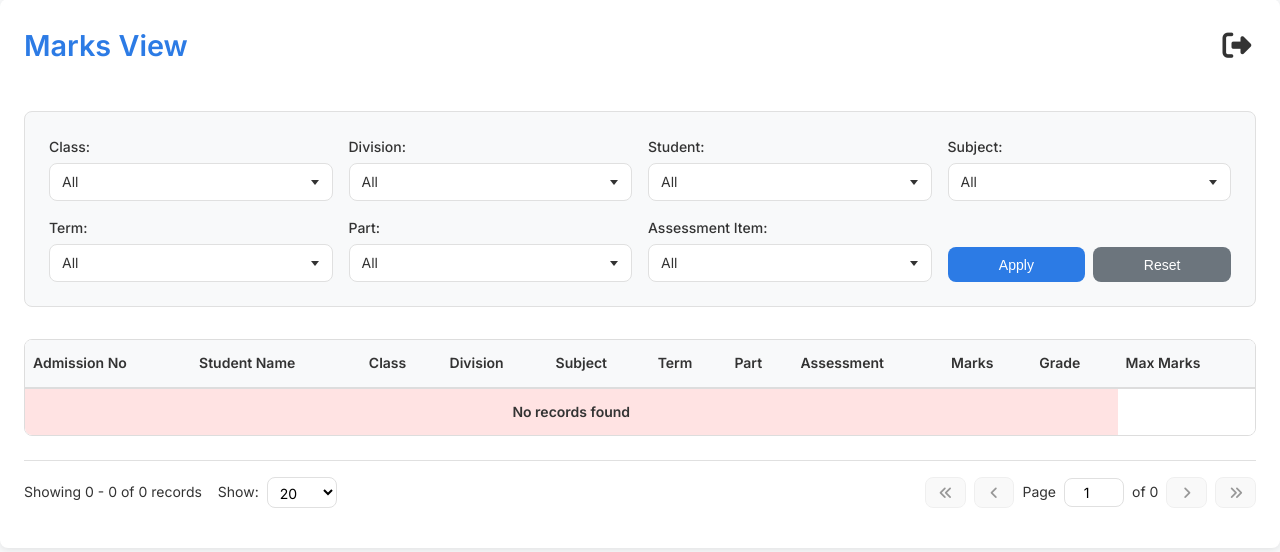
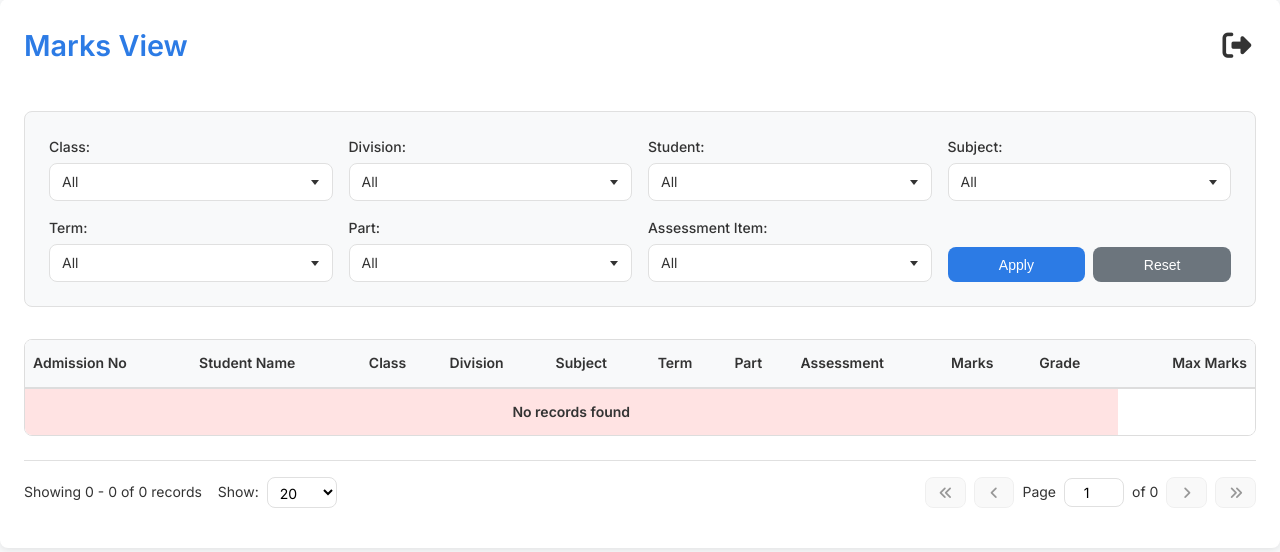
Before and after one commit to imcbsglobal/magnet_safa_app, a Django app: template school/templates/school/mark_view.html in a window 1280 px wide. Shown: the part 33-585 px from the top of the page. Run offline with Django 4.2, Linux system fonts and the light colour scheme; the template is opened without the code that fills it, so the values that code supplies are empty; some libraries are stand-ins or nearby versions.

Commit message:
Table last row heading alignment adjusted

```diff
--- a/school/static/school/css/mark-view.css
+++ b/school/static/school/css/mark-view.css
@@ -479,6 +479,10 @@ button:active {
   background-color: var(--table-admission-row-color);
 }
 
+.marks-table thead th:nth-child(11) {
+  text-align: right;
+}
+
 .marks-table tbody tr td:nth-child(2) {
   font-weight: 600;
   background-color: var(--table-name-row-color);
```
Also changed, not shown: 1 other file.
